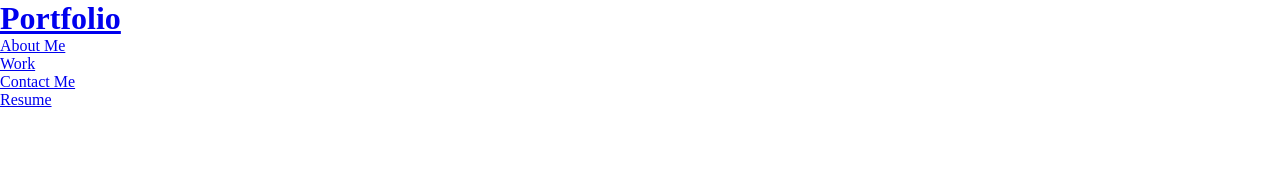
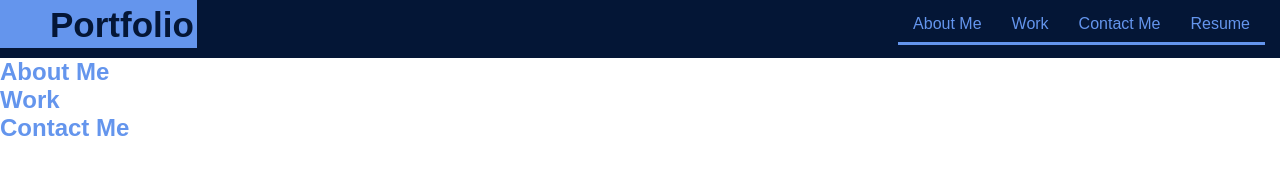
Before and after one commit to siwel20/portfolio, a plain HTML site: page index.html in a window 1280 px wide. Drawn offline with Linux system fonts and the light colour scheme.

Commit message:
formated header using css

```diff
--- a/assets/css/style.css
+++ b/assets/css/style.css
@@ -1,5 +1,56 @@
+:root {
+    --primary-color: rgb(4, 22, 54);
+    --secondary-color: cornflowerblue;
+    --tertiary-color: rgb(221, 217, 217);
+}
+
 * {
     margin: 0;
     padding: 0;
     box-sizing: border-box;
 }
+
+body {
+    font-family: Arial, Helvetica, sans-serif;
+    color: var(--secondary-color);
+}
+
+header {
+    background-color: var(--primary-color);
+    padding: 0 0 10px 0;
+    display: flex;
+    justify-content: space-between;
+    flex-wrap: wrap;
+}
+
+header h1{
+    padding: 5px 3px 2px 50px;
+    font-size: 35px;
+    font-weight: bold;
+    background-color: var(--secondary-color);
+    margin: 0;
+
+}
+
+header a {
+    color: var(--primary-color);
+    text-decoration: none;
+}
+
+header nav {
+    margin: 15px;
+}
+
+header nav ul {
+    display: flex;
+    flex-wrap: wrap;
+    justify-content: space-between;
+    align-items: center;
+    list-style: none;
+}
+
+header nav ul li a {
+    color: var(--secondary-color);
+    padding: 10px 15px;
+    border-bottom: solid;
+}
--- a/index.html
+++ b/index.html
@@ -38,20 +38,26 @@
         <!-- end hero section -->
 
         <!-- about me section start -->
-        <section>
-
+        <section class="me">
+            <h2>
+                About Me
+            </h2>
         </section>
         <!-- about me section end -->
 
         <!-- work section start -->
         <section>
-
+            <h2>
+                Work
+            </h2>
         </section>
         <!-- work section end -->
 
         <!-- contact me section begin -->
         <section>
-
+            <h2>
+                Contact Me
+            </h2>
         </section>
         <!-- contact me section end -->
 
```
